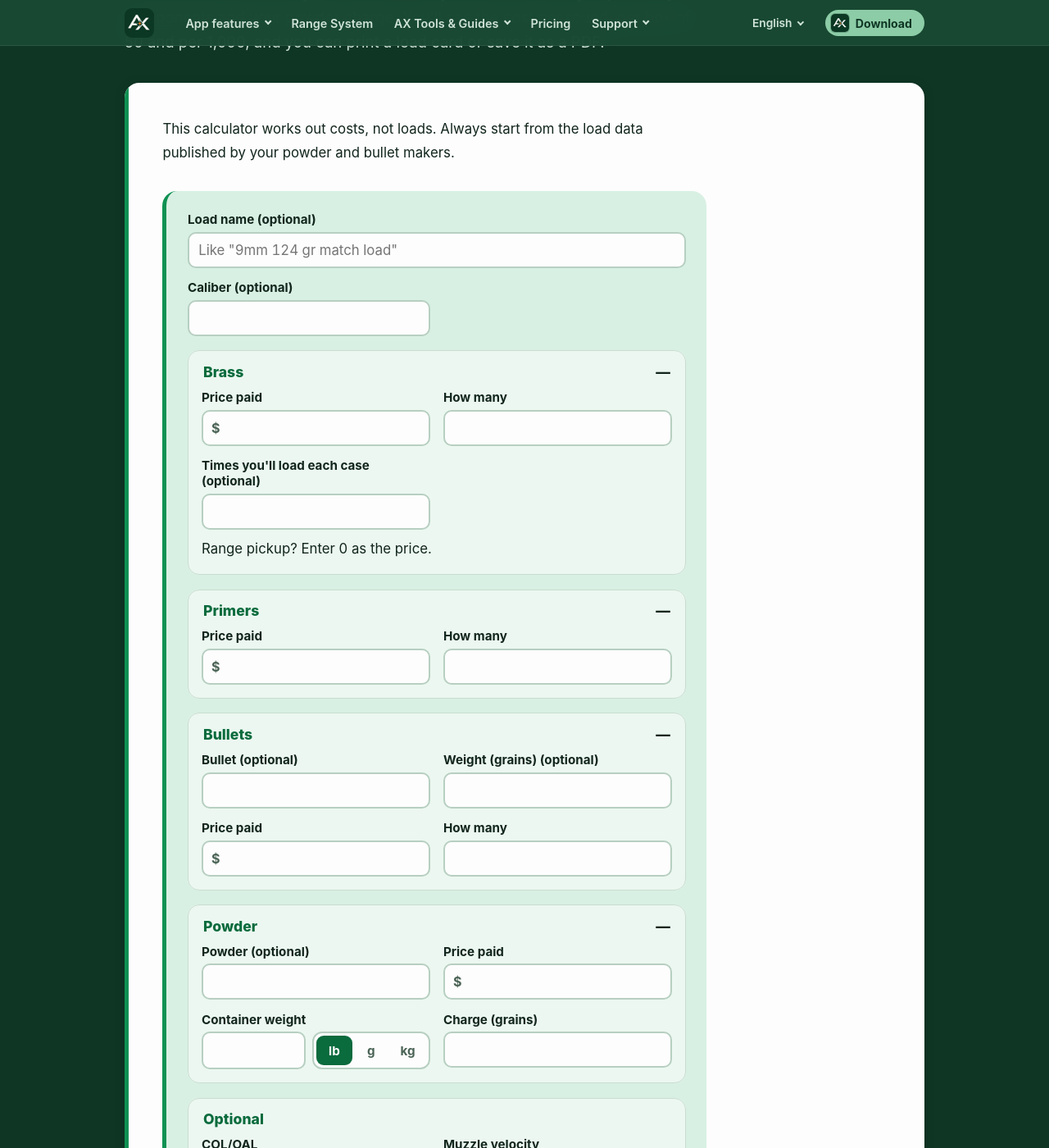
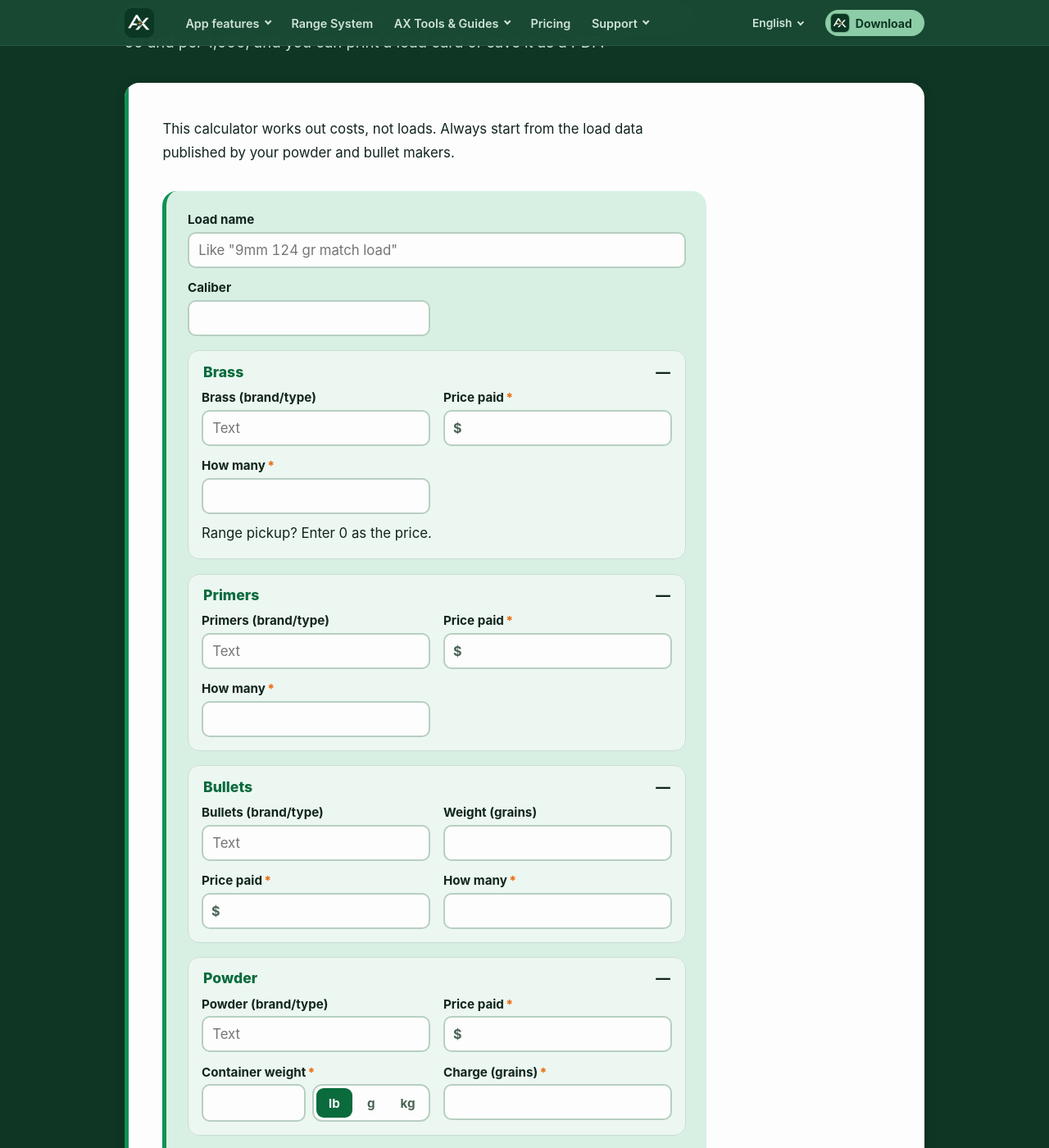
Before and after one commit to aimonxapp/aimonx, a Jekyll site: the page built from reloading-cost-calculator.html, in a window 1280 px wide and 1400 px high, scrolled down 460 px. Shown: the whole window at 82% size. Built offline with Jekyll 4.4.1, drawn with Linux system fonts in a browser that asks for light colours; some of the changed text lies outside the part shown.

Commit message:
giro W39 fase A: calcolatore della ricarica — marca e tipo per ogni componente («Text» come scrittina fantasma), l'asterisco arancione AX sui campi necessari con la sua legenda, niente più «(optional)», tolto «Times you'll load each case» col paragrafo che lo spiegava (Pier, guardando) — da dire a Cowork
⚠️ L'asterisco arancione misura 2,8:1 sul fondo (AA chiede 4,5): contrasto 20 su questa pagina, da decidere con Pier prima della pubblicazione.

Co-Authored-By: Claude Opus 5.5 <noreply@anthropic.com>

```diff
--- a/_data/impronte.yml
+++ b/_data/impronte.yml
@@ -7,7 +7,7 @@
 "/assets/css/indice.css": "0d96d11925"
 "/assets/css/prezzi.css": "a369dda90b"
 "/assets/css/range-system.css": "90cb74acd8"
-"/assets/css/strumenti.css": "05d808e953"
+"/assets/css/strumenti.css": "87751c6f48"
 "/assets/css/testo.css": "7d1855d659"
-"/assets/js/calcolatori.js": "a11c2f90aa"
+"/assets/js/calcolatori.js": "ac3f436c5c"
 "/assets/js/menu.js": "13ae88dd78"
--- a/_data/reloading-cost-calculator.yml
+++ b/_data/reloading-cost-calculator.yml
@@ -18,28 +18,30 @@ meta:
 titolo: Reloading cost calculator
 sommario: What does one round of your handload really cost? Enter what you paid for your components and your powder charge. You'll see the cost per round, per box of 50 and per 1,000, and you can print a load card or save it as a PDF.
 calcolatore:
-  nome: Load name (optional)
+  # ⭐ Giro W39 (Pier, 09/11/2026, guardando): i campi necessari hanno l'asterisco, gli altri non dicono più «(optional)»; marca e tipo per ogni componente, con «Text» come scrittina fantasma; tolto «Times you'll load each case», col paragrafo che lo spiegava («non ha senso»). Da dire a Cowork.
+  nome: Load name
   nome_esempio: Like "9mm 124 gr match load"
-  calibro: Caliber (optional)
+  calibro: Caliber
   bossoli:
     titolo: Brass
+    nome: Brass (brand/type)
     prezzo: Price paid
     quanti: How many
-    volte: Times you'll load each case (optional)
     nota: Range pickup? Enter 0 as the price.
   inneschi:
     titolo: Primers
+    nome: Primers (brand/type)
     prezzo: Price paid
     quanti: How many
   palle:
     titolo: Bullets
-    nome: Bullet (optional)
-    peso: Weight (grains) (optional)
+    nome: Bullets (brand/type)
+    peso: Weight (grains)
     prezzo: Price paid
     quanti: How many
   polvere:
     titolo: Powder
-    nome: Powder (optional)
+    nome: Powder (brand/type)
     prezzo: Price paid
     confezione: Container weight
     unita: [lb, g, kg]
@@ -52,6 +54,8 @@ calcolatore:
     unita_velocita: [fps, m/s]
     pf: Power Factor
     note: Notes
+  nome_fantasma: Text
+  campi_obbligatori: "* Required field"
   costo: Cost per round
   per50: Per box of 50
   per100: Per 100
@@ -77,8 +81,6 @@ blocchi:
   testo: How the math works
 - tipo: p
   testo: "Each component costs what you paid, divided by how many you got. Powder is the one that takes a step more: its price, divided by the container weight in grains, times your charge. A pound is 7,000 grains, so an 8 lb jug at $280 works out to half a cent a grain, and a 4.2-grain charge costs about two cents."
-- tipo: p
-  testo: "Loading the same brass more than once? Tell the calculator how many times, and it spreads the price out: a $30 bag of 100 cases you'll load five times comes to $0.06 a round."
 - tipo: h2
   testo: Keep it, batch after batch
 - tipo: p
--- a/_includes/calcolatore-ricarica.html
+++ b/_includes/calcolatore-ricarica.html
@@ -19,11 +19,11 @@ _includes/calcolatore-ricarica.html — IL CALCOLATORE DEL COSTO DELLA RICARICA,
   `_includes/testa.html`), e la pagina si legge lo stesso.
   ⚠️ LA SCHEDA (`.scheda-carico`) è nascosta sullo schermo ed esce SOLO in
   stampa: lo script la riempie coi campi scritti e nasconde le righe vuote.
-  Sulla scheda le etichette perdono «(optional)», che sulla carta non dice niente.
+  ⭐ Giro W39 (Pier): niente più «(optional)»; i campi necessari hanno l'asterisco,
+  e ogni componente ha la sua casella di marca e tipo, che va anche sulla scheda.
 {%- endcomment -%}
 {%- assign c = include.c -%}
 {%- assign s = include.s -%}
-{%- capture opzionale %} (optional){% endcapture -%}
 <form class="calcolatore calc-ricarica" data-calcolatore="ricarica" novalidate
       data-valuta="USD" data-obbligatorio="{{ c.obbligatorio }}" data-maggiore="{{ c.maggiore }}">
   {%- if c.valuta %}
@@ -49,9 +49,9 @@ _includes/calcolatore-ricarica.html — IL CALCOLATORE DEL COSTO DELLA RICARICA,
   <fieldset class="componente" data-componente="bossoli">
     <legend><span>{{ c.bossoli.titolo }}</span><output data-costo>—</output></legend>
     <div class="campi">
-      <div class="campo"><label class="etichetta" for="r-b-prezzo">{{ c.bossoli.prezzo }}</label><div class="con-valuta"><span class="valuta" aria-hidden="true"></span><input id="r-b-prezzo" name="b_prezzo" data-ruolo="prezzo" type="number" inputmode="decimal" min="0" step="any" autocomplete="off" aria-describedby="r-b-nota"></div><p class="errore" hidden></p></div>
-      <div class="campo"><label class="etichetta" for="r-b-quanti">{{ c.bossoli.quanti }}</label><input id="r-b-quanti" name="b_quanti" data-ruolo="quanti" type="number" inputmode="numeric" min="0" step="any" autocomplete="off"><p class="errore" hidden></p></div>
-      <div class="campo"><label class="etichetta" for="r-b-volte">{{ c.bossoli.volte }}</label><input id="r-b-volte" name="b_volte" data-ruolo="volte" type="number" inputmode="numeric" min="0" step="any" autocomplete="off"><p class="errore" hidden></p></div>
+      <div class="campo"><label class="etichetta" for="r-b-nome">{{ c.bossoli.nome }}</label><input id="r-b-nome" name="b_nome" data-ruolo="nome" type="text" autocomplete="off" placeholder="{{ c.nome_fantasma }}"></div>
+      <div class="campo"><label class="etichetta" for="r-b-prezzo">{{ c.bossoli.prezzo }}<span class="obbl" aria-hidden="true">*</span></label><div class="con-valuta"><span class="valuta" aria-hidden="true"></span><input id="r-b-prezzo" name="b_prezzo" aria-required="true" data-ruolo="prezzo" type="number" inputmode="decimal" min="0" step="any" autocomplete="off" aria-describedby="r-b-nota"></div><p class="errore" hidden></p></div>
+      <div class="campo"><label class="etichetta" for="r-b-quanti">{{ c.bossoli.quanti }}<span class="obbl" aria-hidden="true">*</span></label><input id="r-b-quanti" name="b_quanti" aria-required="true" data-ruolo="quanti" type="number" inputmode="numeric" min="0" step="any" autocomplete="off"><p class="errore" hidden></p></div>
     </div>
     <p class="nota" id="r-b-nota">{{ c.bossoli.nota }}</p>
   </fieldset>
@@ -59,30 +59,31 @@ _includes/calcolatore-ricarica.html — IL CALCOLATORE DEL COSTO DELLA RICARICA,
   <fieldset class="componente" data-componente="inneschi">
     <legend><span>{{ c.inneschi.titolo }}</span><output data-costo>—</output></legend>
     <div class="campi">
-      <div class="campo"><label class="etichetta" for="r-i-prezzo">{{ c.inneschi.prezzo }}</label><div class="con-valuta"><span class="valuta" aria-hidden="true"></span><input id="r-i-prezzo" name="i_prezzo" data-ruolo="prezzo" type="number" inputmode="decimal" min="0" step="any" autocomplete="off"></div><p class="errore" hidden></p></div>
-      <div class="campo"><label class="etichetta" for="r-i-quanti">{{ c.inneschi.quanti }}</label><input id="r-i-quanti" name="i_quanti" data-ruolo="quanti" type="number" inputmode="numeric" min="0" step="any" autocomplete="off"><p class="errore" hidden></p></div>
+      <div class="campo"><label class="etichetta" for="r-i-nome">{{ c.inneschi.nome }}</label><input id="r-i-nome" name="i_nome" data-ruolo="nome" type="text" autocomplete="off" placeholder="{{ c.nome_fantasma }}"></div>
+      <div class="campo"><label class="etichetta" for="r-i-prezzo">{{ c.inneschi.prezzo }}<span class="obbl" aria-hidden="true">*</span></label><div class="con-valuta"><span class="valuta" aria-hidden="true"></span><input id="r-i-prezzo" name="i_prezzo" aria-required="true" data-ruolo="prezzo" type="number" inputmode="decimal" min="0" step="any" autocomplete="off"></div><p class="errore" hidden></p></div>
+      <div class="campo"><label class="etichetta" for="r-i-quanti">{{ c.inneschi.quanti }}<span class="obbl" aria-hidden="true">*</span></label><input id="r-i-quanti" name="i_quanti" aria-required="true" data-ruolo="quanti" type="number" inputmode="numeric" min="0" step="any" autocomplete="off"><p class="errore" hidden></p></div>
     </div>
   </fieldset>
 
   <fieldset class="componente" data-componente="palle">
     <legend><span>{{ c.palle.titolo }}</span><output data-costo>—</output></legend>
     <div class="campi">
-      <div class="campo"><label class="etichetta" for="r-p-nome">{{ c.palle.nome }}</label><input id="r-p-nome" name="p_nome" data-ruolo="nome" type="text" autocomplete="off"></div>
+      <div class="campo"><label class="etichetta" for="r-p-nome">{{ c.palle.nome }}</label><input id="r-p-nome" name="p_nome" data-ruolo="nome" type="text" autocomplete="off" placeholder="{{ c.nome_fantasma }}"></div>
       <div class="campo"><label class="etichetta" for="r-p-peso">{{ c.palle.peso }}</label><input id="r-p-peso" name="p_peso" type="number" inputmode="decimal" min="0" step="any" autocomplete="off"></div>
-      <div class="campo"><label class="etichetta" for="r-p-prezzo">{{ c.palle.prezzo }}</label><div class="con-valuta"><span class="valuta" aria-hidden="true"></span><input id="r-p-prezzo" name="p_prezzo" data-ruolo="prezzo" type="number" inputmode="decimal" min="0" step="any" autocomplete="off"></div><p class="errore" hidden></p></div>
-      <div class="campo"><label class="etichetta" for="r-p-quanti">{{ c.palle.quanti }}</label><input id="r-p-quanti" name="p_quanti" data-ruolo="quanti" type="number" inputmode="numeric" min="0" step="any" autocomplete="off"><p class="errore" hidden></p></div>
+      <div class="campo"><label class="etichetta" for="r-p-prezzo">{{ c.palle.prezzo }}<span class="obbl" aria-hidden="true">*</span></label><div class="con-valuta"><span class="valuta" aria-hidden="true"></span><input id="r-p-prezzo" name="p_prezzo" aria-required="true" data-ruolo="prezzo" type="number" inputmode="decimal" min="0" step="any" autocomplete="off"></div><p class="errore" hidden></p></div>
+      <div class="campo"><label class="etichetta" for="r-p-quanti">{{ c.palle.quanti }}<span class="obbl" aria-hidden="true">*</span></label><input id="r-p-quanti" name="p_quanti" aria-required="true" data-ruolo="quanti" type="number" inputmode="numeric" min="0" step="any" autocomplete="off"><p class="errore" hidden></p></div>
     </div>
   </fieldset>
 
   <fieldset class="componente" data-componente="polvere">
     <legend><span>{{ c.polvere.titolo }}</span><output data-costo>—</output></legend>
     <div class="campi">
-      <div class="campo"><label class="etichetta" for="r-w-nome">{{ c.polvere.nome }}</label><input id="r-w-nome" name="w_nome" data-ruolo="nome" type="text" autocomplete="off"></div>
-      <div class="campo"><label class="etichetta" for="r-w-prezzo">{{ c.polvere.prezzo }}</label><div class="con-valuta"><span class="valuta" aria-hidden="true"></span><input id="r-w-prezzo" name="w_prezzo" data-ruolo="prezzo" type="number" inputmode="decimal" min="0" step="any" autocomplete="off"></div><p class="errore" hidden></p></div>
+      <div class="campo"><label class="etichetta" for="r-w-nome">{{ c.polvere.nome }}</label><input id="r-w-nome" name="w_nome" data-ruolo="nome" type="text" autocomplete="off" placeholder="{{ c.nome_fantasma }}"></div>
+      <div class="campo"><label class="etichetta" for="r-w-prezzo">{{ c.polvere.prezzo }}<span class="obbl" aria-hidden="true">*</span></label><div class="con-valuta"><span class="valuta" aria-hidden="true"></span><input id="r-w-prezzo" name="w_prezzo" aria-required="true" data-ruolo="prezzo" type="number" inputmode="decimal" min="0" step="any" autocomplete="off"></div><p class="errore" hidden></p></div>
       <div class="campo">
-        <label class="etichetta" for="r-w-confezione">{{ c.polvere.confezione }}</label>
+        <label class="etichetta" for="r-w-confezione">{{ c.polvere.confezione }}<span class="obbl" aria-hidden="true">*</span></label>
         <div class="con-unita">
-          <input id="r-w-confezione" name="w_confezione" data-ruolo="confezione" type="number" inputmode="decimal" min="0" step="any" autocomplete="off">
+          <input id="r-w-confezione" name="w_confezione" aria-required="true" data-ruolo="confezione" type="number" inputmode="decimal" min="0" step="any" autocomplete="off">
           <fieldset class="unita"><legend class="solo-lettori">{{ c.polvere.confezione }}</legend>
             {%- for u in c.polvere.unita %}
             <label><input type="radio" name="w_unita" value="{{ forloop.index0 }}"{% if forloop.first %} checked{% endif %}><span>{{ u }}</span></label>
@@ -91,7 +92,7 @@ _includes/calcolatore-ricarica.html — IL CALCOLATORE DEL COSTO DELLA RICARICA,
         </div>
         <p class="errore" hidden></p>
       </div>
-      <div class="campo"><label class="etichetta" for="r-w-dose">{{ c.polvere.dose }}</label><input id="r-w-dose" name="w_dose" data-ruolo="dose" type="number" inputmode="decimal" min="0" step="any" autocomplete="off"><p class="errore" hidden></p></div>
+      <div class="campo"><label class="etichetta" for="r-w-dose">{{ c.polvere.dose }}<span class="obbl" aria-hidden="true">*</span></label><input id="r-w-dose" name="w_dose" aria-required="true" data-ruolo="dose" type="number" inputmode="decimal" min="0" step="any" autocomplete="off"><p class="errore" hidden></p></div>
     </div>
   </fieldset>
 
@@ -125,6 +126,8 @@ _includes/calcolatore-ricarica.html — IL CALCOLATORE DEL COSTO DELLA RICARICA,
     </div>
   </fieldset>
 
+  {%- comment -%} ⭐ Giro W39 (Pier): la legenda dell'asterisco. Per chi ascolta l'asterisco è muto, e i campi necessari dicono `aria-required`. {%- endcomment %}
+  <p class="nota obbligatori" aria-hidden="true"><span class="obbl">*</span> {{ c.campi_obbligatori | remove_first: '*' | strip }}</p>
   <div class="totali" aria-live="polite">
     <div class="risultato grande"><span class="etichetta">{{ c.costo }}</span><output data-totale="1">—</output></div>
     <div class="risultato"><span class="etichetta">{{ c.per50 }}</span><output data-totale="50">—</output></div>
@@ -152,16 +155,15 @@ _includes/calcolatore-ricarica.html — IL CALCOLATORE DEL COSTO DELLA RICARICA,
   <table class="scheda-componenti">
     <thead><tr><th scope="col"></th><th scope="col">{{ c.bossoli.prezzo }}</th><th scope="col">{{ c.bossoli.quanti }}</th><th scope="col">{{ c.costo }}</th></tr></thead>
     <tbody>
-      <tr data-riga="bossoli"><th scope="row">{{ c.bossoli.titolo }}</th><td data-campo="b_prezzo"></td><td data-campo="b_quanti"></td><td data-campo="c_bossoli"></td></tr>
-      <tr data-riga="bossoli_volte"><th scope="row" colspan="3">{{ c.bossoli.volte | remove: opzionale }}</th><td data-campo="b_volte"></td></tr>
-      <tr data-riga="inneschi"><th scope="row">{{ c.inneschi.titolo }}</th><td data-campo="i_prezzo"></td><td data-campo="i_quanti"></td><td data-campo="c_inneschi"></td></tr>
+      <tr data-riga="bossoli"><th scope="row">{{ c.bossoli.titolo }} <span class="scheda-nome" data-campo="b_nome"></span></th><td data-campo="b_prezzo"></td><td data-campo="b_quanti"></td><td data-campo="c_bossoli"></td></tr>
+      <tr data-riga="inneschi"><th scope="row">{{ c.inneschi.titolo }} <span class="scheda-nome" data-campo="i_nome"></span></th><td data-campo="i_prezzo"></td><td data-campo="i_quanti"></td><td data-campo="c_inneschi"></td></tr>
       <tr data-riga="palle"><th scope="row">{{ c.palle.titolo }} <span class="scheda-nome" data-campo="p_nome"></span></th><td data-campo="p_prezzo"></td><td data-campo="p_quanti"></td><td data-campo="c_palle"></td></tr>
       <tr data-riga="polvere"><th scope="row">{{ c.polvere.titolo }} <span class="scheda-nome" data-campo="w_nome"></span></th><td data-campo="w_prezzo"></td><td data-campo="w_confezione"></td><td data-campo="c_polvere"></td></tr>
     </tbody>
   </table>
   <dl class="scheda-dati">
     <div data-riga="w_dose"><dt>{{ c.polvere.dose }}</dt><dd data-campo="w_dose"></dd></div>
-    <div data-riga="p_peso"><dt>{{ c.palle.peso | remove: opzionale }}</dt><dd data-campo="p_peso"></dd></div>
+    <div data-riga="p_peso"><dt>{{ c.palle.peso }}</dt><dd data-campo="p_peso"></dd></div>
     <div data-riga="col"><dt>{{ c.facoltativi.col }}</dt><dd data-campo="col"></dd></div>
     <div data-riga="velocita"><dt>{{ c.facoltativi.velocita }}</dt><dd data-campo="velocita"></dd></div>
     <div data-riga="pf"><dt>{{ c.facoltativi.pf }}</dt><dd data-campo="pf"></dd></div>
--- a/assets/css/strumenti.scss
+++ b/assets/css/strumenti.scss
@@ -53,6 +53,10 @@
 .calcolatore input[aria-invalid] { border-color: #B4531A; }
 .calcolatore .errore { margin: 0; font-size: .92rem; font-weight: 700; color: #9A4310; }
 .calcolatore .nota { margin-top: .6rem; font-size: .95rem; line-height: 1.5; color: var(--inchiostro-2); }
+// Giro W39 (Pier): l'asterisco dei campi necessari, e la sua legenda sotto i componenti.
+.calcolatore .obbl { margin-left: .15em; color: var(--arancio); font-weight: 800; }  // arancio AX, grassetto (Pier, 09/11/2026)
+.calc-ricarica .nota.obbligatori { margin-top: .8rem; }
+.calc-ricarica .nota.obbligatori .obbl { margin-left: 0; }
 
 // Il prezzo col suo simbolo davanti, dentro la casella.
 .calcolatore .con-valuta { position: relative; }
--- a/assets/js/calcolatori.js
+++ b/assets/js/calcolatori.js
@@ -237,11 +237,6 @@
     let ultimo = null;
     function aggiorna() {
       const b = prezzoQuanti("b");
-      const volte = leggi(campo("b_volte"));
-      const eV = volte !== null && !(Number.isFinite(volte) && volte > 0) ? form.dataset.maggiore : "";
-      const maleV = errore(campo("b_volte"), eV);
-      if (b.valore !== null) b.valore = maleV ? null : b.valore / (volte === null ? 1 : volte);
-      b.male = b.male || maleV;
       const r = { bossoli: b, inneschi: prezzoQuanti("i"), palle: prezzoQuanti("p"), polvere: polvere() };
       Object.entries(r).forEach(([k, x]) => {
         form.querySelector(`[data-componente="${k}"] [data-costo]`).textContent = x.valore === null ? VUOTO : comp.format(x.valore);
@@ -276,14 +271,13 @@
       const val = {
         nome: testo("nome"), calibro: testo("calibro"),
         data: new Intl.DateTimeFormat(lingua, { dateStyle: "long" }).format(new Date()),
-        p_nome: testo("p_nome"), w_nome: testo("w_nome"),
+        b_nome: testo("b_nome"), i_nome: testo("i_nome"), p_nome: testo("p_nome"), w_nome: testo("w_nome"),
         w_dose: testo("w_dose") ? numero(6).format(Number(testo("w_dose"))) : "",
         p_peso: testo("p_peso") ? numero(6).format(Number(testo("p_peso"))) : "",
         col: conUnita("col", etichettaScelta("col_unita")),
         velocita: conUnita("velocita", etichettaScelta("unita_velocita")),
         pf: pf === null ? "" : intero.format(pf),
         note: testo("note"),
-        b_volte: testo("b_volte") ? numero(6).format(Number(testo("b_volte"))) : "",
         w_confezione: conUnita("w_confezione", etichettaScelta("w_unita")),
       };
       ["b", "i", "p", "w"].forEach((k) => {
@@ -295,7 +289,7 @@
       scheda.querySelectorAll("[data-campo]").forEach((e) => { e.textContent = val[e.dataset.campo] || ""; });
       // Solo i campi scritti: una riga senza niente non esce.
       const righe = {
-        bossoli: r.bossoli.scritto, bossoli_volte: Boolean(val.b_volte), inneschi: r.inneschi.scritto,
+        bossoli: r.bossoli.scritto || Boolean(val.b_nome), inneschi: r.inneschi.scritto || Boolean(val.i_nome),
         palle: r.palle.scritto || Boolean(val.p_nome), polvere: r.polvere.scritto || Boolean(val.w_nome),
       };
       scheda.querySelectorAll("[data-riga]").forEach((e) => {
```
Also changed, not shown: other parts of _includes/calcolatore-ricarica.html (+2 -2 lines).
